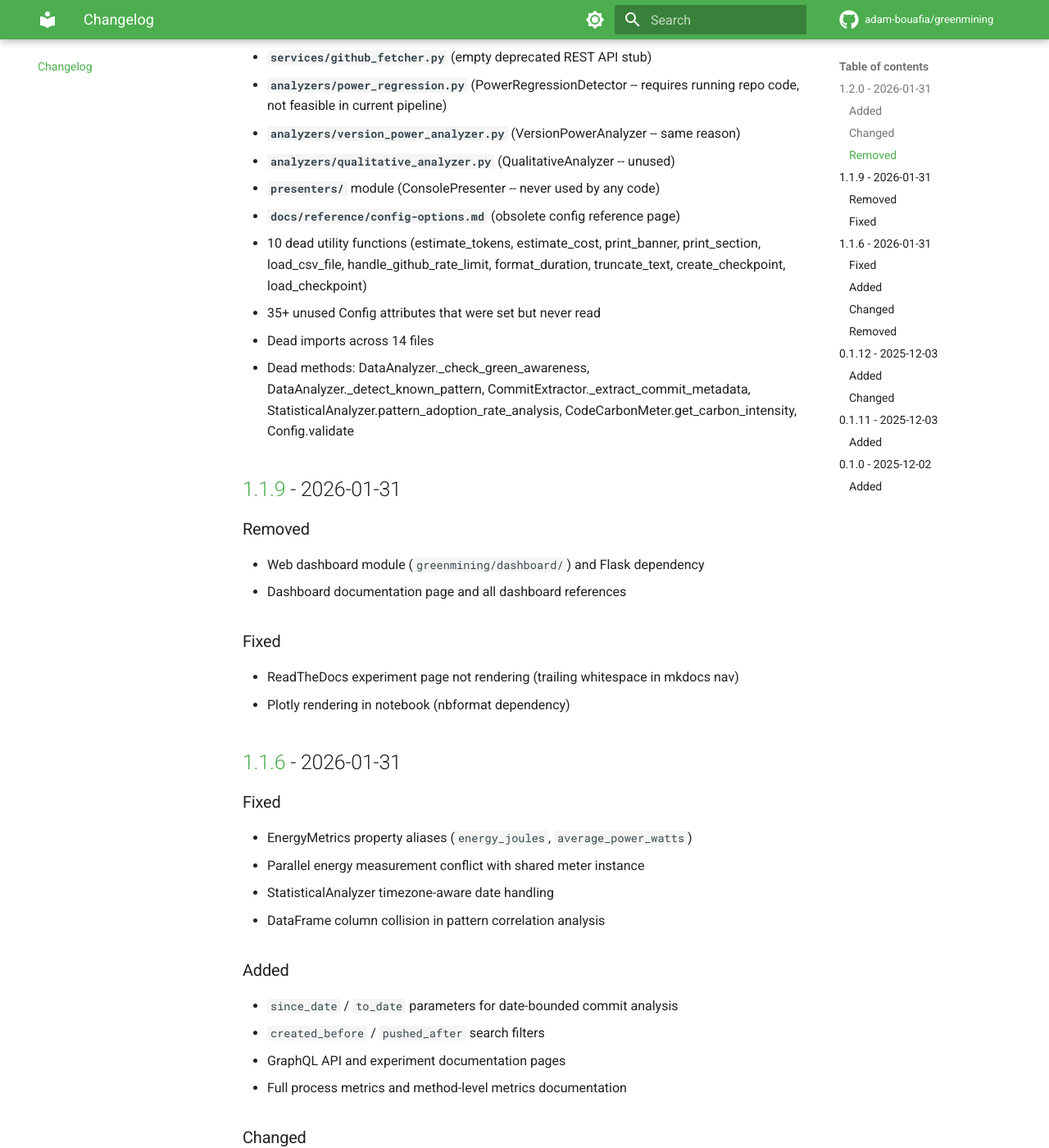
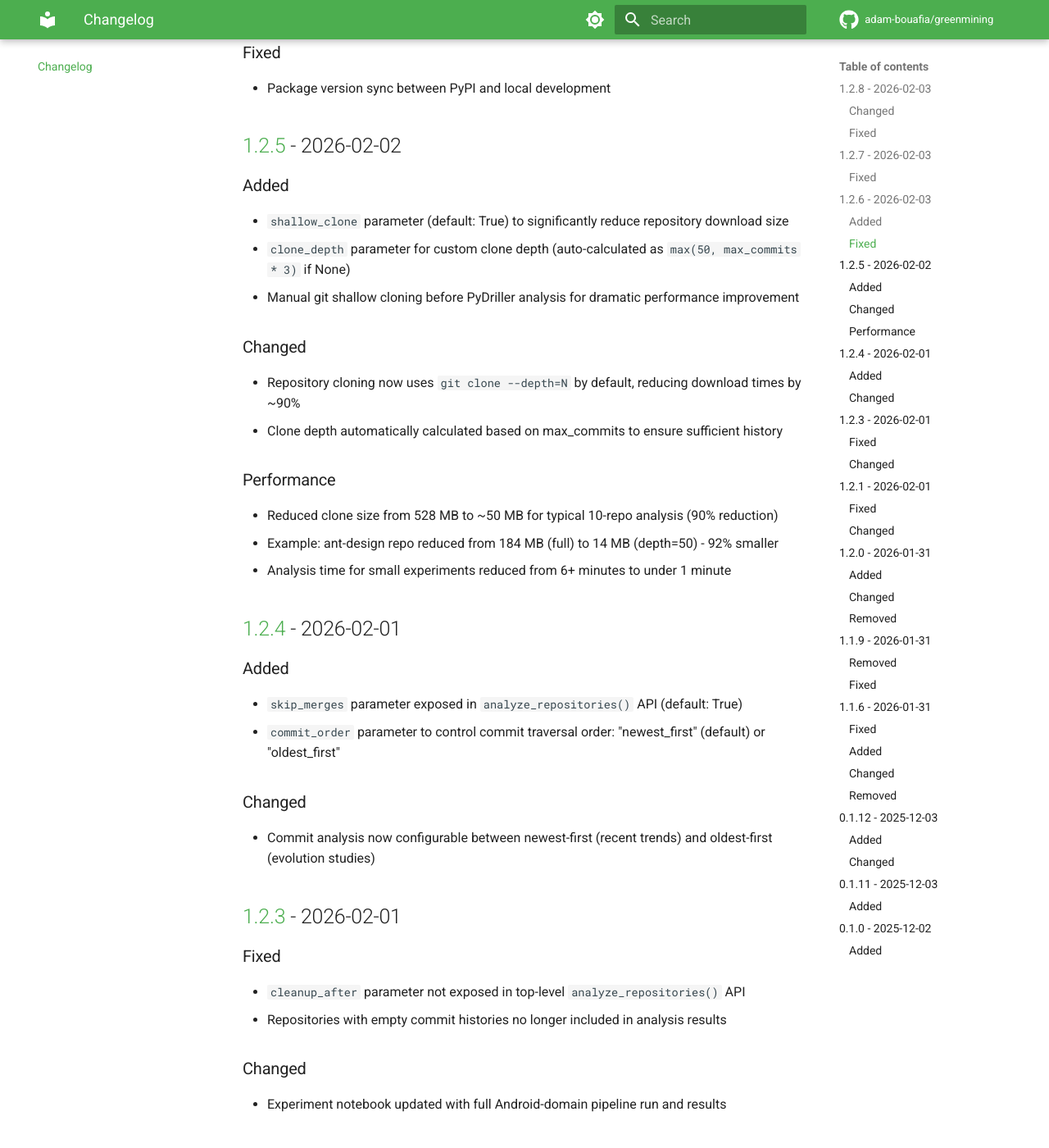
Before and after one commit to adam-bouafia/greenmining, an MkDocs documentation site: the page built from docs/changelog.md, in a window 1280 px wide and 1400 px high, scrolled down 964 px. Shown: the whole window at 82% size. Built offline with MkDocs 1.6.1 and Material for MkDocs 9.7.7, drawn with Linux system fonts in a browser that asks for light colours; comment, search, counter and statistics services are not loaded; some of the changed text lies outside the part shown.

Commit message:
docs: sync documentation with v1.2.8 library API
- Update experiment.md to match beta notebook (10 repos, cloud domain, 5 search + 5 S2-group)
- Add changelog entries for v1.2.1 through v1.2.8
- Remove Config class references from api.md DataAggregator section
- Remove Config import from url-analysis.md (Config removed in v1.2.0)
- Remove deprecated CommitExtractor and github_fetcher from library-reference.md
- Update installation.md version to 1.2.8
- Rebuild mkdocs site

```diff
--- a/docs/changelog.md
+++ b/docs/changelog.md
@@ -1,4 +1,75 @@
 # Changelog
+
+## [1.2.8] - 2026-02-03
+
+### Changed
+- Documentation audit: updated all docs to match library v1.2.x API
+- Removed references to deleted Config class, CommitExtractor, GitHubFetcher
+- Updated experiment.md to match actual beta notebook (10 repos, cloud domain)
+- Fixed installation.md version number
+
+### Fixed
+- url-analysis.md Config import references (Config class was removed in v1.2.0)
+- library-reference.md CommitExtractor documentation (class was removed)
+- Redacted exposed GitHub PAT from notebook cell output
+
+## [1.2.7] - 2026-02-03
+
+### Fixed
+- Notebook pip install version sync issue
+
+## [1.2.6] - 2026-02-03
+
+### Added
+- Notebook kernel configuration for experiment.ipynb
+- Improved energy tracking output formatting
+
+### Fixed
+- Package version sync between PyPI and local development
+
+## [1.2.5] - 2026-02-02
+
+### Added
+- `shallow_clone` parameter (default: True) to significantly reduce repository download size
+- `clone_depth` parameter for custom clone depth (auto-calculated as `max(50, max_commits * 3)` if None)
+- Manual git shallow cloning before PyDriller analysis for dramatic performance improvement
+
+### Changed
+- Repository cloning now uses `git clone --depth=N` by default, reducing download times by ~90%
+- Clone depth automatically calculated based on max_commits to ensure sufficient history
+
+### Performance
+- Reduced clone size from 528 MB to ~50 MB for typical 10-repo analysis (90% reduction)
+- Example: ant-design repo reduced from 184 MB (full) to 14 MB (depth=50) - 92% smaller
+- Analysis time for small experiments reduced from 6+ minutes to under 1 minute
+
+## [1.2.4] - 2026-02-01
+
+### Added
+- `skip_merges` parameter exposed in `analyze_repositories()` API (default: True)
+- `commit_order` parameter to control commit traversal order: "newest_first" (default) or "oldest_first"
+
+### Changed
+- Commit analysis now configurable between newest-first (recent trends) and oldest-first (evolution studies)
+
+## [1.2.3] - 2026-02-01
+
+### Fixed
+- `cleanup_after` parameter not exposed in top-level `analyze_repositories()` API
+- Repositories with empty commit histories no longer included in analysis results
+
+### Changed
+- Experiment notebook updated with full Android-domain pipeline run and results
+
+## [1.2.1] - 2026-02-01
+
+### Fixed
+- Clone directory collision in `LocalRepoAnalyzer` when multiple repos share the same name (e.g. `open-android/Android` vs `hmkcode/Android` vs `duckduckgo/Android`)
+- Race condition corruption during parallel analysis (`could not lock config file` errors)
+- Aligned clone path sanitization with `RepositoryController._sanitize_repo_name` (owner\_repo format)
+
+### Changed
+- Clone directory structure now uses unique `owner_repo/` parent dirs per repository
 
 ## [1.2.0] - 2026-01-31
 
@@ -88,6 +159,13 @@
 - Green awareness analysis
 - Docker containerization
 
+[1.2.8]: https://github.com/adam-bouafia/greenmining/compare/v1.2.7...v1.2.8
+[1.2.7]: https://github.com/adam-bouafia/greenmining/compare/v1.2.6...v1.2.7
+[1.2.6]: https://github.com/adam-bouafia/greenmining/compare/v1.2.5...v1.2.6
+[1.2.5]: https://github.com/adam-bouafia/greenmining/compare/v1.2.4...v1.2.5
+[1.2.4]: https://github.com/adam-bouafia/greenmining/compare/v1.2.3...v1.2.4
+[1.2.3]: https://github.com/adam-bouafia/greenmining/compare/v1.2.1...v1.2.3
+[1.2.1]: https://github.com/adam-bouafia/greenmining/compare/v1.2.0...v1.2.1
 [1.2.0]: https://github.com/adam-bouafia/greenmining/compare/v1.1.9...v1.2.0
 [1.1.9]: https://github.com/adam-bouafia/greenmining/compare/v1.1.6...v1.1.9
 [1.1.6]: https://github.com/adam-bouafia/greenmining/compare/v0.1.12...v1.1.6
```
Also changed, not shown: docs/examples/experiment.md (+9 -1 lines), docs/getting-started/installation.md (+1 -1 lines), docs/reference/library-reference.md (+0 -23 lines), docs/user-guide/api.md (+0 -1 lines), docs/user-guide/url-analysis.md (+12 -17 lines), site/changelog/index.html, site/getting-started/installation/index.html, site/search/search_index.json, site/sitemap.xml, site/user-guide/api/index.html, site/user-guide/url-analysis/index.html, 1 other file.
